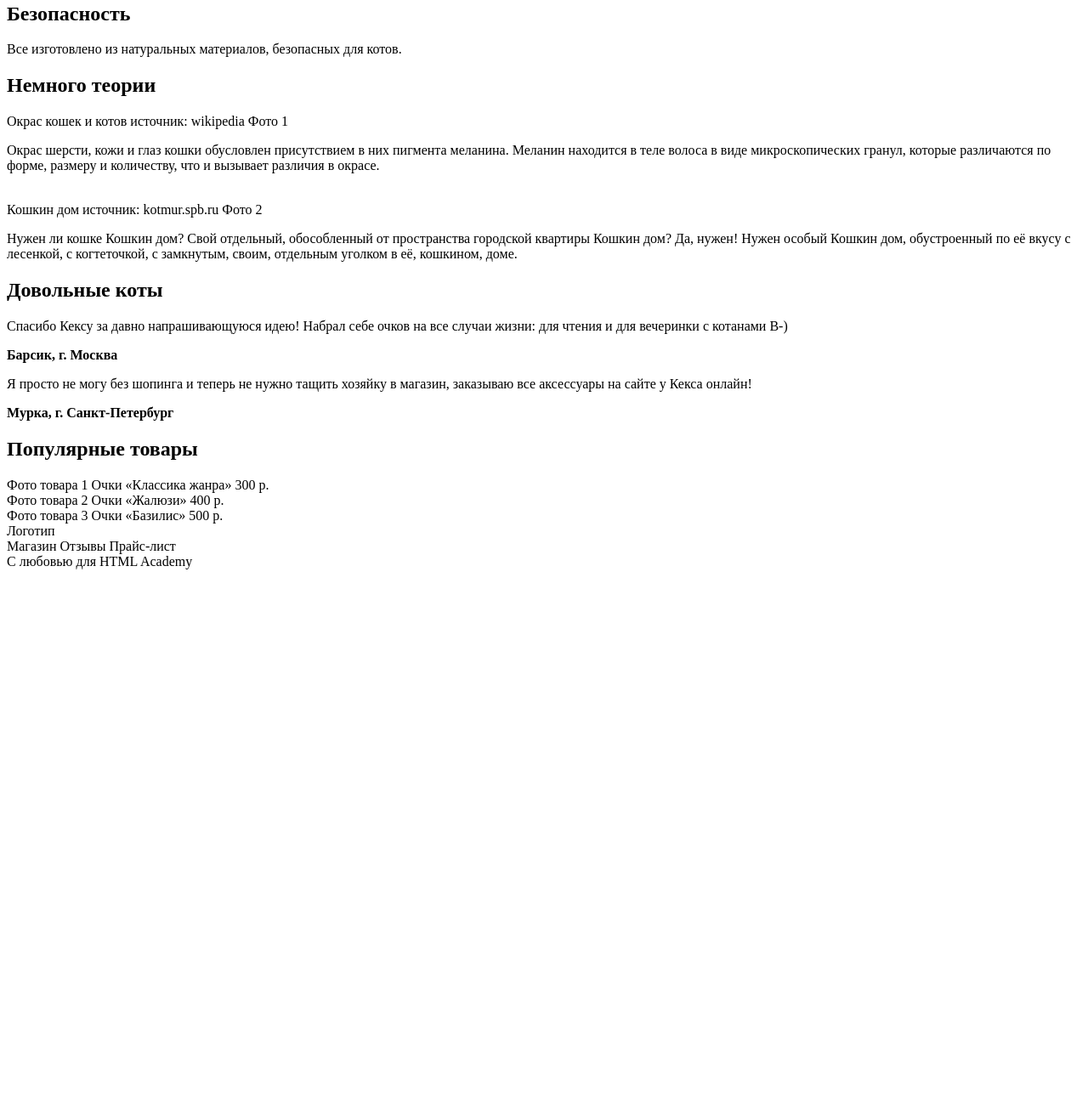
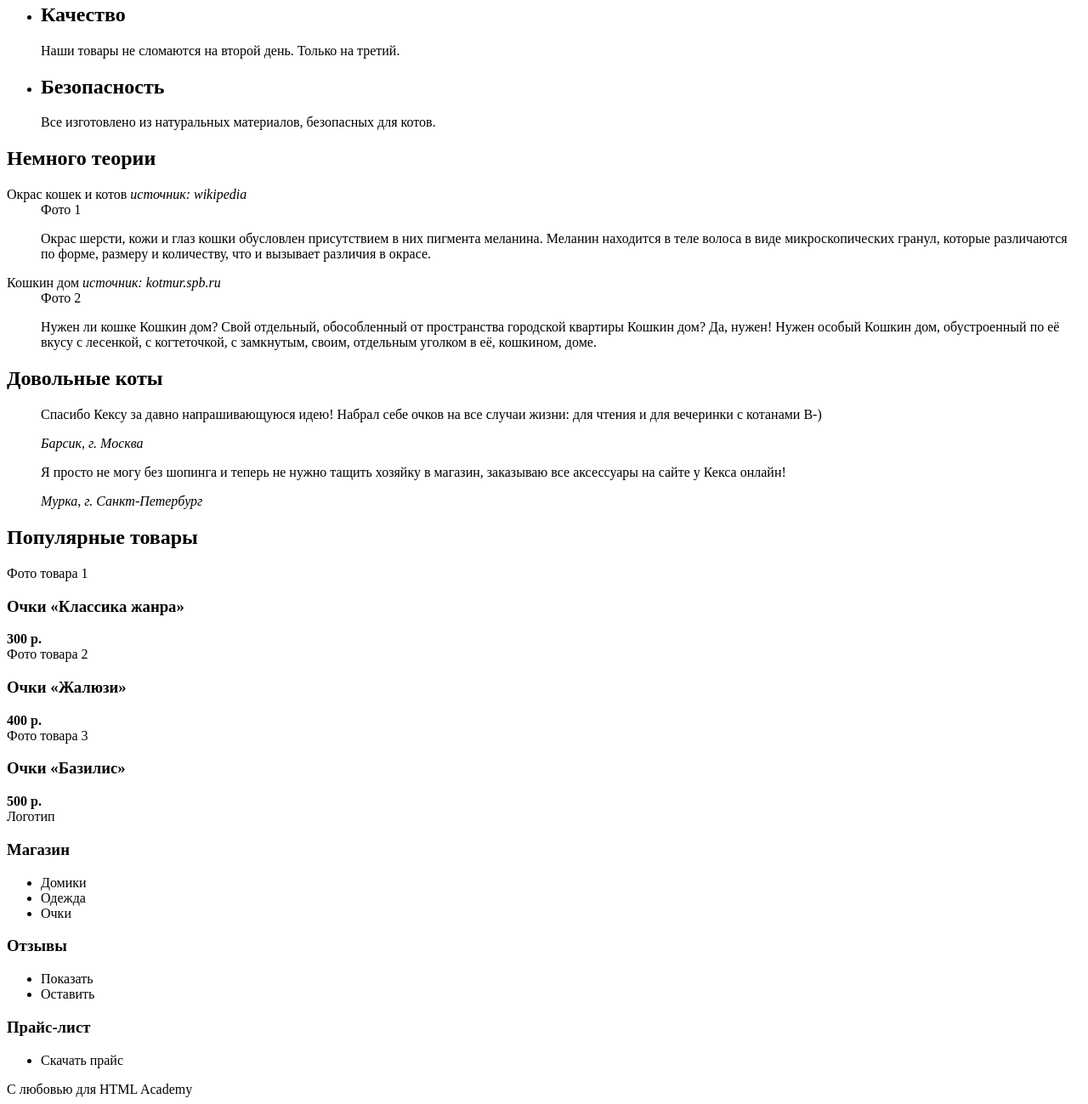
Before and after one commit to safonovaelena/shop-for-cats, a plain HTML site: page index.html in a window 1280 px wide. Shown: the part 249-1548 px from the top of the page at 85% size. Before the commit the page ends 927 px from the top, so only its background shows below. Drawn offline with Linux system fonts and the light colour scheme.

Commit message:
add new markup, text decoration

```diff
--- a/index.html
+++ b/index.html
@@ -1,17 +1,20 @@
-<!doctype html>
+<!DOCTYPE HTML>
 <html lang="ru">
 <head>
-    <meta charset="UTF-8">
-    <meta name="viewport"
-          content="width=device-width, user-scalable=no, initial-scale=1.0, maximum-scale=1.0, minimum-scale=1.0">
-    <meta http-equiv="X-UA-Compatible" content="ie=edge">
-    <title>Document</title>
+    <meta charset="utf-8">
+    <title>The Great Keksby</title>
+    <link rel="stylesheet" href="style.css">
 </head>
 <body>
-
 <div class="page-header">
     <div class="header-top">
         Логотип
+
+        <ul class="main-nav">
+            <li>Магазин</li>
+            <li>Каталог</li>
+            <li>Отзывы</li>
+        </ul>
     </div>
     <div class="promo">
         Аксессуары для котов<br> Коллекция FW15
@@ -20,34 +23,45 @@
 
 
 <div class="features">
-    <div class="feature-item">
+    <ul>
+        <li class="feature-item">
             <h2>Выбор</h2>
             <p>Ваш питомец оценит широту нашего ассортимента аксессуаров.</p>
-    </div>
-    <div class="feature-item">
+        </li>
+        <li class="feature-item">
             <h2>Качество</h2>
             <p>Наши товары не сломаются на второй день. Только на третий.</p>
-    </div>
-    <div class="feature-item">
+        </li>
+        <li class="feature-item">
             <h2>Безопасность</h2>
             <p>Все изготовлено из натуральных материалов, безопасных для котов.</p>
-    </div>
+        </li>
+    </ul>
 </div>
 
 
 <div class="cat-reference">
     <h2>Немного теории</h2>
 
+    <dl>
+        <dt>
             Окрас кошек и котов
-    источник: wikipedia
+            <i>источник: wikipedia</i>
+        </dt>
+        <dd>
             Фото 1
             <p>Окрас шерсти, кожи и глаз кошки обусловлен присутствием в них пигмента меланина. Меланин находится в теле волоса в виде микроскопических гранул, которые различаются по форме, размеру и количеству, что и вызывает различия в окрасе.</p>
-    <br>
+        </dd>
 
+        <dt>
             Кошкин дом
-    источник: kotmur.spb.ru
+            <i>источник: kotmur.spb.ru</i>
+        </dt>
+        <dd>
             Фото 2
             <p>Нужен ли кошке Кошкин дом? Свой отдельный, обособленный от пространства городской квартиры Кошкин дом? Да, нужен! Нужен особый Кошкин дом, обустроенный по её вкусу с лесенкой, с когтеточкой, с замкнутым, своим, отдельным уголком в её, кошкином, доме.</p>
+        </dd>
+    </dl>
 </div>
 
 
@@ -55,12 +69,14 @@
     <h2>Довольные коты</h2>
 
     <div class="reviews-list">
+        <blockquote class="review-item">
             <p>Спасибо Кексу за давно напрашивающуюся идею! Набрал себе очков на все случаи жизни: для чтения и для вечеринки с котанами B-)</p>
-        <strong>Барсик, г. Москва</strong>
-        <br>
-
+            <cite>Барсик, г. Москва</cite>
+        </blockquote>
+        <blockquote class="review-item">
             <p>Я просто не могу без шопинга и теперь не нужно тащить хозяйку в магазин, заказываю все аксессуары на сайте у Кекса онлайн!</p>
-        <strong>Мурка, г. Санкт-Петербург</strong>
+            <cite>Мурка, г. Санкт-Петербург</cite>
+        </blockquote>
     </div>
 </div>
 
@@ -71,18 +87,18 @@
     <div class="popular-items">
         <div class="catalog-item">
             Фото товара 1
-            Очки «Классика жанра»
-            300 р.
+            <h3>Очки «Классика жанра»</h3>
+            <b>300 р.</b>
         </div>
         <div class="catalog-item">
             Фото товара 2
-            Очки «Жалюзи»
-            400 р.
+            <h3>Очки «Жалюзи»</h3>
+            <b>400 р.</b>
         </div>
         <div class="catalog-item">
             Фото товара 3
-            Очки «Базилис»
-            500 р.
+            <h3>Очки «Базилис»</h3>
+            <b>500 р.</b>
         </div>
     </div>
 </div>
@@ -92,11 +108,31 @@
     <div class="footer-top">
         Логотип
     </div>
+
     <div class="footer-middle">
-        Магазин
-        Отзывы
-        Прайс-лист
+        <div class="footer-menu">
+            <h3>Магазин</h3>
+            <ul>
+                <li>Домики</li>
+                <li>Одежда</li>
+                <li>Очки</li>
+            </ul>
         </div>
+        <div class="footer-menu">
+            <h3>Отзывы</h3>
+            <ul>
+                <li>Показать</li>
+                <li>Оставить</li>
+            </ul>
+        </div>
+        <div class="footer-menu">
+            <h3>Прайс-лист</h3>
+            <ul>
+                <li>Скачать прайс</li>
+            </ul>
+        </div>
+    </div>
+
     <div class="footer-bottom">
         С любовью для HTML Academy
     </div>
```
Also changed, not shown: style.css (added). Lines whose indentation alone changed are shown as unchanged.
